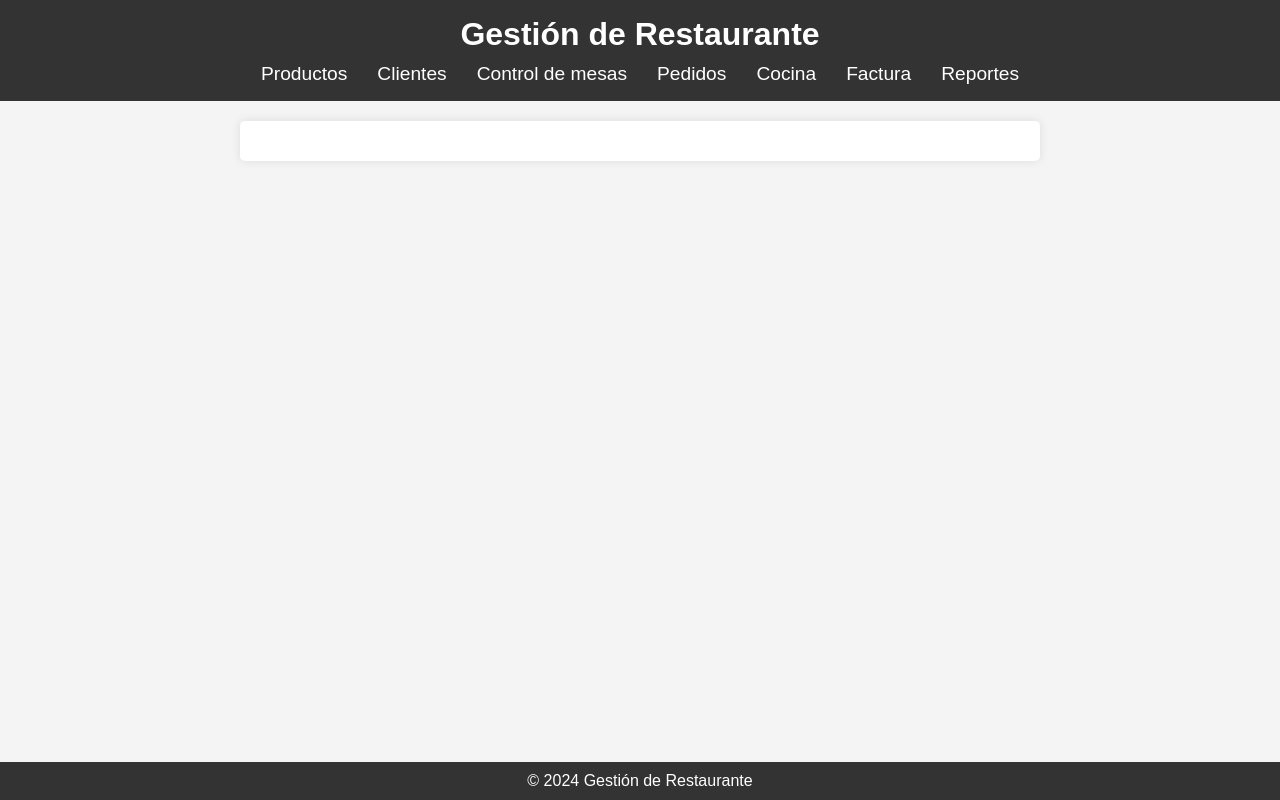
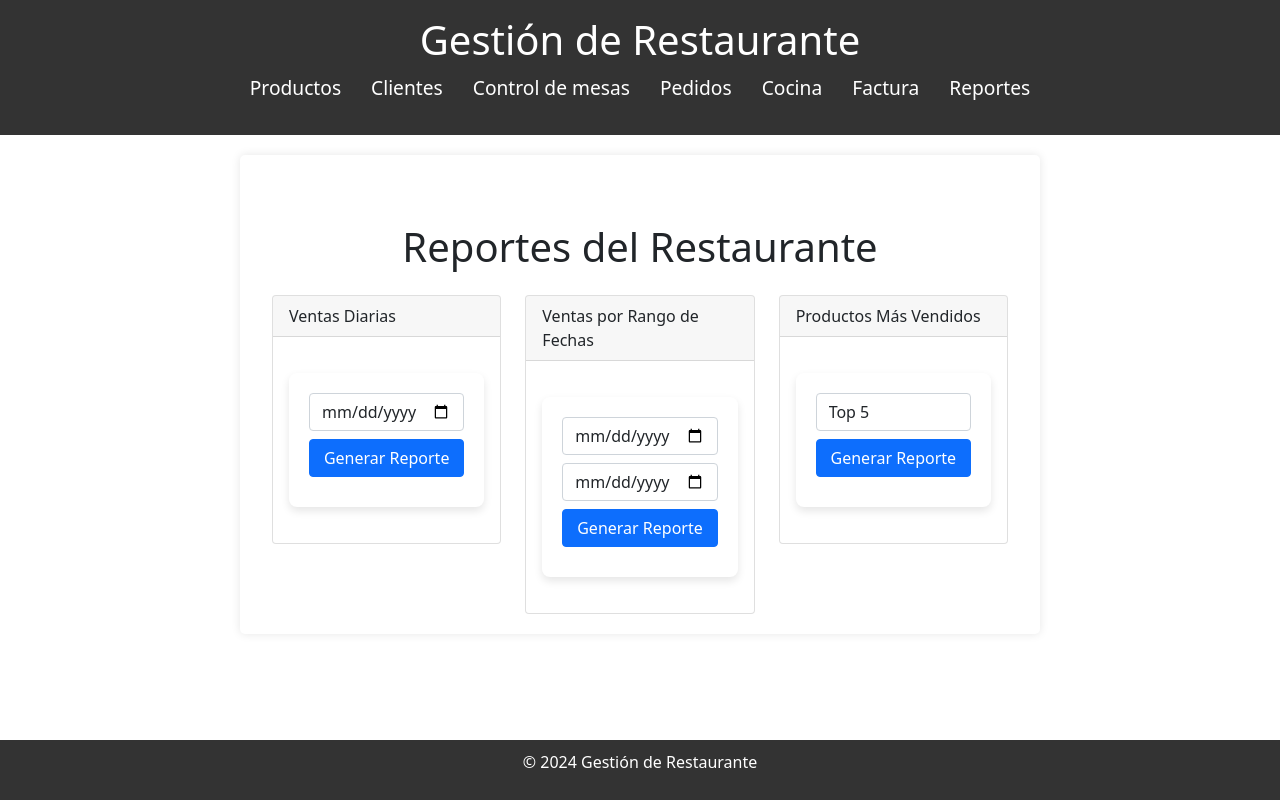
Before and after one commit to Kevin5530/Proyecto, a PHP site: page /index.php?seccion=reportes in a window 1280 px wide. Run offline with PHP 8.4, Linux system fonts and the light colour scheme.

Commit message:
Tercer avance

```diff
--- a/CRUD.php
+++ b/CRUD.php
@@ -192,10 +192,10 @@ class CRUD
     }
 
     // 13. Eliminar un pedido
-    public function eliminarPedido($conn, $pedido_id)
+    public function eliminarPedido($conn, $id_pedido)
     {
-        $stmt = $conn->prepare("DELETE FROM pedidos WHERE pedido_id = ?");
-        $stmt->bind_param("i", $pedido_id);
+        $stmt = $conn->prepare("DELETE FROM pedido WHERE id_pedido = ?");
+        $stmt->bind_param("i", $id_pedido);
         return $stmt->execute();
     }
 
--- a/encabezado.php
+++ b/encabezado.php
@@ -5,9 +5,9 @@
             <li><a href="index.php?seccion=productos">Productos</a></li>
             <li><a href="index.php?seccion=clientes">Clientes</a></li>
             <li><a href="index.php?seccion=control de mesas">Control de mesas</a></li>
-            <li><a href="index.php?seccion=pedidos">Pedidos</a></li>
+            <li><a href="index.php?seccion=pedido">Pedidos</a></li>
             <li><a href="index.php?seccion=cocina">Cocina</a></li>
-            <li><a href="index.php?seccion=reportes">Factura</a></li>
+            <li><a href="index.php?seccion=factura">Factura</a></li>
             <li><a href="index.php?seccion=reportes">Reportes</a></li>
 
         </ul>
--- a/index.php
+++ b/index.php
@@ -26,8 +26,8 @@
             case 'productos':
                 include 'productos.php';
                 break;
-            case 'pedidos':
-                include 'pedidos.php';
+            case 'pedido':
+                include 'pedido.php';
                 break;
             case 'reportes':
                 include 'reportes.php';
--- a/reportes.php
+++ b/reportes.php
@@ -0,0 +1,195 @@
+<?php
+// reportes.php
+include 'conexion.php';
+include_once 'CRUD.php';
+
+$crud = new CRUD();
+?>
+
+<!DOCTYPE html>
+<html lang="es">
+<head>
+    <meta charset="UTF-8">
+    <title>Reportes - Restaurante</title>
+    <link href="https://cdn.jsdelivr.net/npm/bootstrap@5.1.3/dist/css/bootstrap.min.css" rel="stylesheet">
+</head>
+<body>
+<div class="container mt-5">
+    <h1 class="text-center mb-4">Reportes del Restaurante</h1>
+
+    <div class="row">
+        <div class="col-md-4">
+            <div class="card">
+                <div class="card-header">
+                    Ventas Diarias
+                </div>
+                <div class="card-body">
+                    <form method="GET" action="">
+                        <input type="date" name="fecha_ventas" class="form-control mb-2" required>
+                        <button type="submit" name="reporte_ventas_diarias" class="btn btn-primary">
+                            Generar Reporte
+                        </button>
+                    </form>
+                </div>
+            </div>
+        </div>
+
+        <div class="col-md-4">
+            <div class="card">
+                <div class="card-header">
+                    Ventas por Rango de Fechas
+                </div>
+                <div class="card-body">
+                    <form method="GET" action="">
+                        <input type="date" name="fecha_inicio" class="form-control mb-2" required>
+                        <input type="date" name="fecha_fin" class="form-control mb-2" required>
+                        <button type="submit" name="reporte_ventas_rango" class="btn btn-primary">
+                            Generar Reporte
+                        </button>
+                    </form>
+                </div>
+            </div>
+        </div>
+
+        <div class="col-md-4">
+            <div class="card">
+                <div class="card-header">
+                    Productos Más Vendidos
+                </div>
+                <div class="card-body">
+                    <form method="GET" action="">
+                        <select name="limite" class="form-control mb-2">
+                            <option value="5">Top 5</option>
+                            <option value="10">Top 10</option>
+                            <option value="20">Top 20</option>
+                        </select>
+                        <button type="submit" name="reporte_productos_vendidos" class="btn btn-primary">
+                            Generar Reporte
+                        </button>
+                    </form>
+                </div>
+            </div>
+        </div>
+    </div>
+
+    <?php
+    // Procesar Reportes
+    if (isset($_GET['reporte_ventas_diarias'])) {
+        $fecha = $_GET['fecha_ventas'];
+        $sql = "SELECT
+                    COUNT(*) as total_pedidos,
+                    SUM(total) as total_ventas
+                FROM pedidos
+                WHERE DATE(fecha) = '$fecha'";
+        $resultado = $conexion->query($sql);
+        $datos = $resultado->fetch_assoc();
+        ?>
+        <div class="card mt-4">
+            <div class="card-header">
+                Reporte de Ventas - <?php echo $fecha; ?>
+            </div>
+            <div class="card-body">
+                <p>Total Pedidos: <?php echo $datos['total_pedidos']; ?></p>
+                <p>Total Ventas: $<?php echo number_format($datos['total_ventas'], 2); ?></p>
+            </div>
+        </div>
+        <?php
+    }
+
+    if (isset($_GET['reporte_ventas_rango'])) {
+        $fecha_inicio = $_GET['fecha_inicio'];
+        $fecha_fin = $_GET['fecha_fin'];
+        $sql = "SELECT
+                    DATE(fecha) as fecha_venta,
+                    COUNT(*) as total_pedidos,
+                    SUM(total) as total_ventas
+                FROM pedidos
+                WHERE fecha BETWEEN '$fecha_inicio' AND '$fecha_fin'
+                GROUP BY DATE(fecha)";
+        $resultado = $conexion->query($sql);
+        ?>
+        <div class="card mt-4">
+            <div class="card-header">
+                Reporte de Ventas - <?php echo "$fecha_inicio a $fecha_fin"; ?>
+            </div>
+            <div class="card-body">
+                <table class="table">
+                    <thead>
+                        <tr>
+                            <th>Fecha</th>
+                            <th>Pedidos</th>
+                            <th>Ventas</th>
+                        </tr>
+                    </thead>
+                    <tbody>
+                        <?php
+                        $total_general = 0;
+                        while ($fila = $resultado->fetch_assoc()) {
+                            $total_general += $fila['total_ventas'];
+                        ?>
+                        <tr>
+                            <td><?php echo $fila['fecha_venta']; ?></td>
+                            <td><?php echo $fila['total_pedidos']; ?></td>
+                            <td>$<?php echo number_format($fila['total_ventas'], 2); ?></td>
+                        </tr>
+                        <?php } ?>
+                    </tbody>
+                    <tfoot>
+                        <tr>
+                            <th>TOTAL</th>
+                            <th></th>
+                            <th>$<?php echo number_format($total_general, 2); ?></th>
+                        </tr>
+                    </tfoot>
+                </table>
+            </div>
+        </div>
+        <?php
+    }
+
+    if (isset($_GET['reporte_productos_vendidos'])) {
+        $limite = $_GET['limite'];
+        $sql = "SELECT
+                    p.nombre_producto,
+                    SUM(dp.cantidad) as total_vendido,
+                    SUM(dp.cantidad * dp.precio) as total_ingresos
+                FROM detalle_pedidos dp
+                JOIN productos p ON dp.producto_id = p.id_producto
+                GROUP BY p.id_producto
+                ORDER BY total_vendido DESC
+                LIMIT $limite";
+        $resultado = $conexion->query($sql);
+        ?>
+        <div class="card mt-4">
+            <div class="card-header">
+                Top <?php echo $limite; ?> Productos Más Vendidos
+            </div>
+            <div class="card-body">
+                <table class="table">
+                    <thead>
+                        <tr>
+                            <th>Producto</th>
+                            <th>Cantidad Vendida</th>
+                            <th>Ingresos</th>
+                        </tr>
+                    </thead>
+                    <tbody>
+                        <?php while ($fila = $resultado->fetch_assoc()) { ?>
+                        <tr>
+                            <td><?php echo $fila['nombre_producto']; ?></td>
+                            <td><?php echo $fila['total_vendido']; ?></td>
+                            <td>$<?php echo number_format($fila['total_ingresos'], 2); ?></td>
+                        </tr>
+                        <?php } ?>
+                    </tbody>
+                </table>
+            </div>
+        </div>
+        <?php
+    }
+    ?>
+</div>
+
+<script src="https://cdn.jsdelivr.net/npm/bootstrap@5.1.3/dist/js/bootstrap.bundle.min.js"></script>
+</body>
+</html>
```
Also changed, not shown: crear_pedido.php (added, +77 -0 lines), eliminar_pedido.php (added, +13 -0 lines), pedido.php (added, +59 -0 lines), pedidos.php (deleted, +0 -90 lines), ver_detalle_pedido.php (added, +56 -0 lines).
